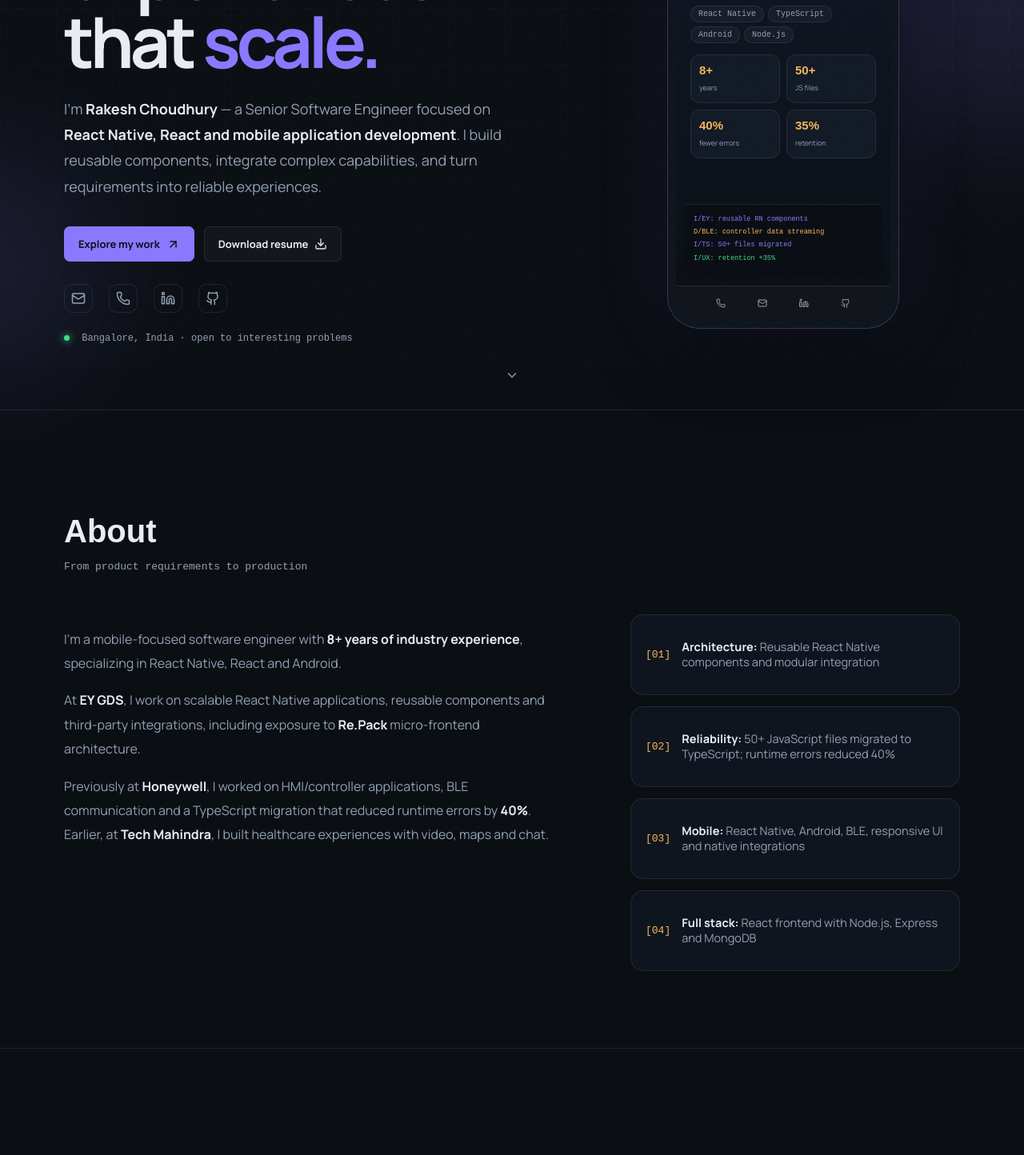
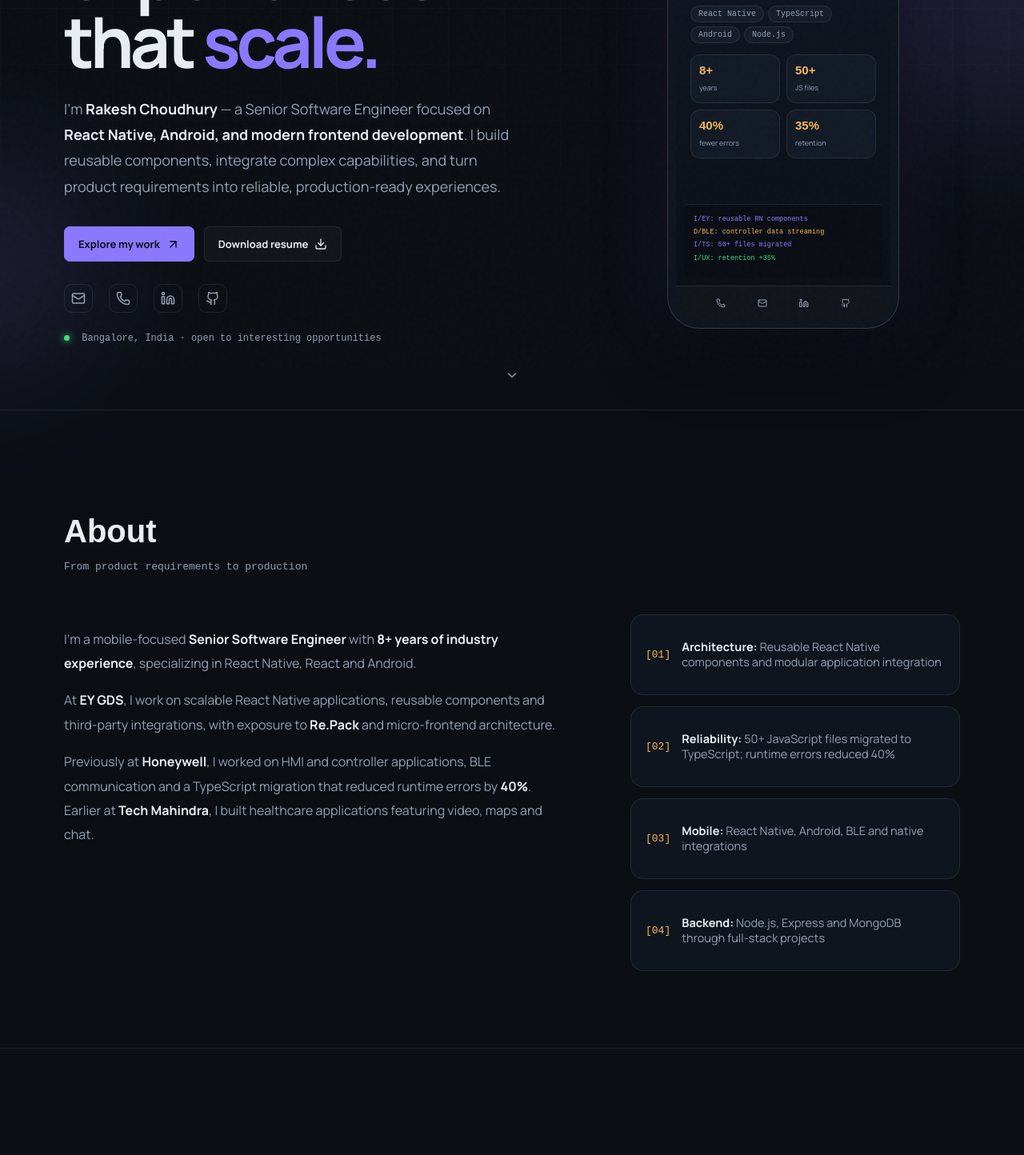
Before and after one commit to rkchoudhury/rkchoudhury.github.io, a React (Vite) app: page / in a window 1280 px wide. Shown: the part 340-1784 px from the top of the page at 80% size. Built offline with nearby package versions, Linux system fonts and the light colour scheme; no server answers.

Commit message:
Improvised the text content

```diff
--- a/src/components/about/About.tsx
+++ b/src/components/about/About.tsx
@@ -9,22 +9,22 @@ const About = () => {
             <div className="about-grid">
                 <div>
                     <p className="body-copy">
-                        I'm a mobile-focused software engineer with{" "}
-                        <strong>8+ years of industry experience</strong>, specializing in
-                        React Native, React and Android.
+                        I'm a mobile-focused <strong>Senior Software Engineer</strong>{" "}
+                        with <strong>8+ years of industry experience</strong>,
+                        specializing in React Native, React and Android.
                     </p>
                     <p className="body-copy">
                         At <strong>EY GDS</strong>, I work on scalable React Native
                         applications, reusable components and third-party integrations,
-                        including exposure to <strong>Re.Pack</strong> micro-frontend
+                        with exposure to <strong>Re.Pack</strong> and micro-frontend
                         architecture.
                     </p>
                     <p className="body-copy">
-                        Previously at <strong>Honeywell</strong>, I worked on
-                        HMI/controller applications, BLE communication and a TypeScript
+                        Previously at <strong>Honeywell</strong>, I worked on HMI and
+                        controller applications, BLE communication and a TypeScript
                         migration that reduced runtime errors by <strong>40%</strong>.
-                        Earlier, at <strong>Tech Mahindra</strong>, I built healthcare
-                        experiences with video, maps and chat.
+                        Earlier at <strong>Tech Mahindra</strong>, I built healthcare
+                        applications featuring video, maps and chat.
                     </p>
                 </div>
                 <div className="facts">
--- a/src/components/contact/Contact.tsx
+++ b/src/components/contact/Contact.tsx
@@ -9,8 +9,10 @@ const Contact = () => {
             <div className="container contact-inner">
                 <h2>Contact</h2>
                 <h3>Let's build something <em>useful.</em></h3>
-                <p> If you're building a mobile product or complex React Native
-                    experience, I'd be happy to connect.</p>
+                <p>
+                    If you're building a mobile product or solving a challenging
+                    engineering problem, I'd be happy to connect.
+                </p>
                 <div className="contact-socials">
                     <a className="secondary" href={`mailto:${profile.email}`}><Mail size={18} /> Email</a>
                     <a className="secondary" href={`tel:${profile.phone}`}><Phone size={18} /> Phone</a>
--- a/src/components/heroSection/HeroSection.tsx
+++ b/src/components/heroSection/HeroSection.tsx
@@ -17,7 +17,7 @@ const HeroSection = ({ goTo }: IProps) => {
             <div className="orb orb-b" />
             <div className="container hero-content">
                 <motion.div initial={{ opacity: 0, y: 24 }} animate={{ opacity: 1, y: 0 }} transition={{ duration: .7 }}>
-                    <p className="hero-kicker">React Native · TypeScript · 8+ years</p>
+                    <p className="hero-kicker">React Native · TypeScript · Android · 8+ years</p>
                     <h1 className="enter">
                         I build mobile experiences that <em>scale.</em>
                     </h1>
@@ -25,10 +25,10 @@ const HeroSection = ({ goTo }: IProps) => {
                         I'm <strong>Rakesh Choudhury</strong> — a Senior Software Engineer
                         focused on{" "}
                         <strong>
-                            React Native, React and mobile application development
+                            React Native, Android, and modern frontend development
                         </strong>
                         . I build reusable components, integrate complex capabilities, and
-                        turn requirements into reliable experiences.
+                        turn product requirements into reliable, production-ready experiences.
                     </p>
                     <div className="hero-actions">
                         <button className="primary" onClick={() => goTo("projects")}>Explore my work <ArrowUpRight size={17} /></button>
@@ -41,7 +41,7 @@ const HeroSection = ({ goTo }: IProps) => {
                         <a href={profile.github} target="_blank" rel="noreferrer"><Github size={18} /></a>
                     </div>
                     <p className="loc enter">
-                        <span /> Bangalore, India · open to interesting problems
+                        <span /> Bangalore, India · open to interesting opportunities
                     </p>
                 </motion.div>
 
--- a/src/configs/profile.ts
+++ b/src/configs/profile.ts
@@ -16,7 +16,7 @@ export const profile = {
 export const highlightedFacts = [
   {
     label: "Architecture",
-    text: "Reusable React Native components and modular integration",
+    text: "Reusable React Native components and modular application integration",
   },
   {
     label: "Reliability",
@@ -24,10 +24,14 @@ export const highlightedFacts = [
   },
   {
     label: "Mobile",
-    text: "React Native, Android, BLE, responsive UI and native integrations",
+    text: "React Native, Android, BLE and native integrations",
   },
   {
-    label: "Full stack",
-    text: "React frontend with Node.js, Express and MongoDB",
+    label: "Backend",
+    text: "Node.js, Express and MongoDB through full-stack projects",
   },
+  // {
+  //   label: "Android",
+  //   text: "Kotlin, Jetpack Compose and native Android development",
+  // },
 ];
```
